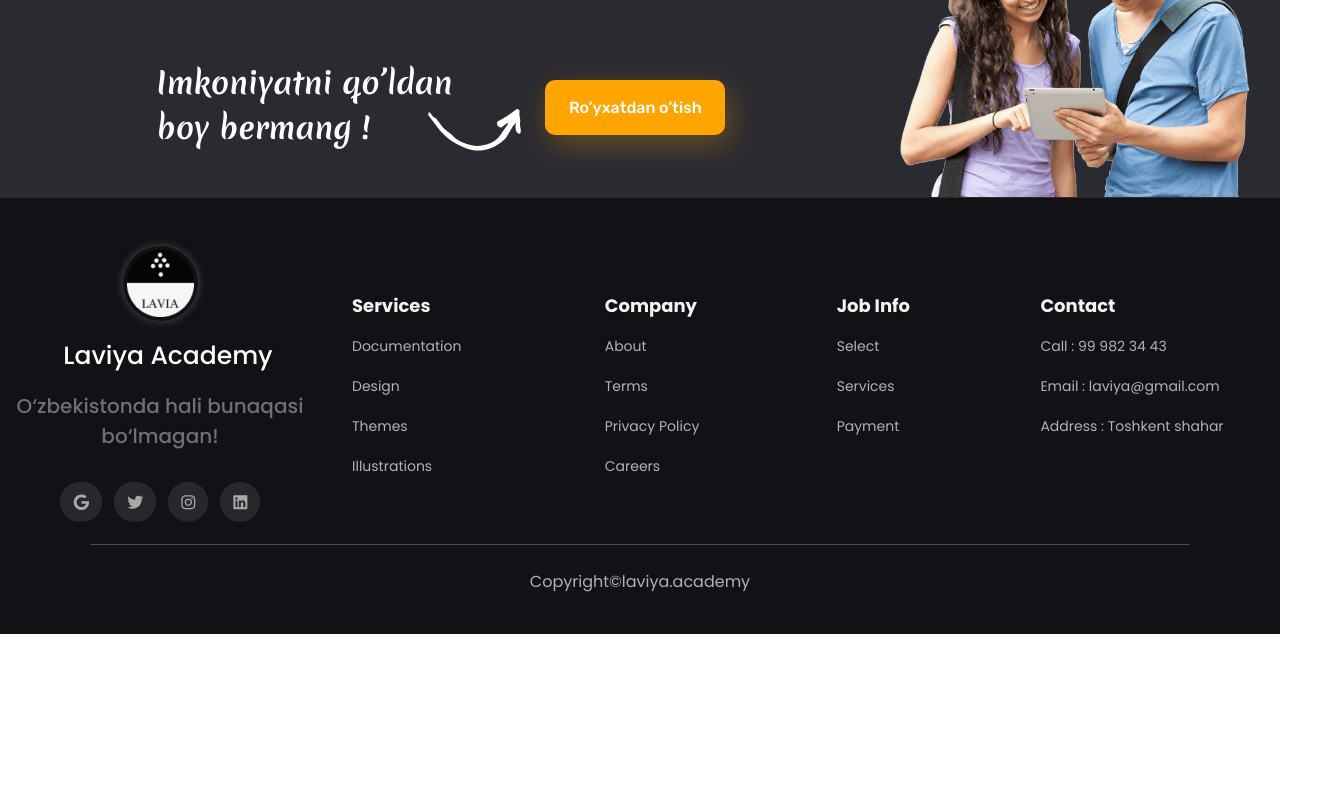
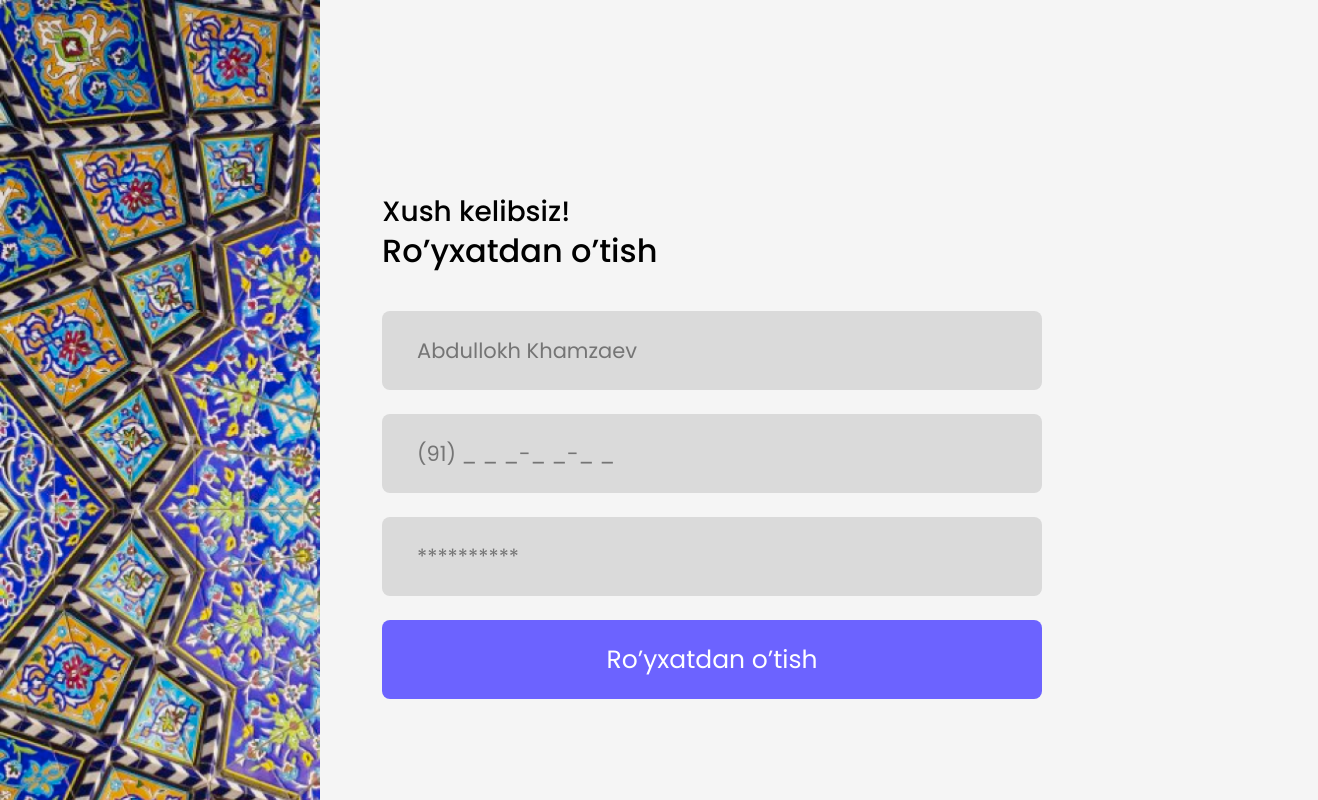
Before and after one commit to Abdullokh-dev/AK-Lavia-Academy, a Vue app: page /register in a window 1280 px wide. Shown: the whole page, 1318 px wide, since content can reach past the window. Built offline with nearby package versions, Linux system fonts and the light colour scheme.

Commit message:
Register Page

```diff
--- a/src/App.vue
+++ b/src/App.vue
@@ -1,7 +1,6 @@
 <template>
   <div class="container-fluid">
     <RouterView/>
-  <Footer />
   </div>
 </template>
 
--- a/src/components/Header.vue
+++ b/src/components/Header.vue
@@ -9,7 +9,7 @@
       <span class="list-item" @click="academy">Akademiya</span>
     </div>
     <div class="col d-none d-md-block d-flex justify-content-end me-sm-0 me-lg-5">
-      <button class="register-button"> Ro'yxatdan o'tish </button>
+      <button class="register-button" @click="register"> Ro'yxatdan o'tish </button>
     </div>
     <div class="col d-block d-md-none d-flex justify-content-end">
       <button class="show-btn" data-bs-toggle="collapse" data-bs-target="#navbarNav">
@@ -18,11 +18,11 @@
     </div>
     <div class="collapse navbar-collapse" id="navbarNav">
         <ul class="lists-group lists-toggled">
-          <li><span class="list-item">Bosh sahifa</span></li>
-          <li><span class="list-item">Qabul</span></li>
-          <li><span class="list-item">Akademiya</span></li>
+          <li><span class="list-item" @click="home">Bosh sahifa</span></li>
+          <li><span class="list-item" @click="reception">Qabul</span></li>
+          <li><span class="list-item" @click="academy">Akademiya</span></li>
           <hr />
-          <li><span class="list-item">Ro’yxatdan o’tish</span></li>
+          <li><span class="list-item" @click="register">Ro’yxatdan o’tish</span></li>
         </ul>
     </div>
   </div>
@@ -40,6 +40,9 @@ export default {
     },
     academy() {
       this.$router.push('/academy')
+    },
+    register() {
+      this.$router.push('/register')
     }
   },
   props: {
--- a/src/components/HomePageContent.vue
+++ b/src/components/HomePageContent.vue
@@ -277,7 +277,6 @@
     <div class="resp-curl">
       <img alt="#" class="bg-curl" src="../assets/images/curly-bg-9.png" width="200">
     </div>
-
   </div>
 </template>
 
--- a/src/pages/Home.vue
+++ b/src/pages/Home.vue
@@ -1,14 +1,16 @@
 <template>
     <Banner />
     <HomePageContent />
+    <Footer />
 </template>
 
 <script>
 import Banner from "../components/Banner.vue";
 import HomePageContent from "../components/HomePageContent.vue";
+import Footer from "../components/Footer.vue";
 export default {
     name: "Home",
-  components: {HomePageContent, Banner}
+  components: {Footer, HomePageContent, Banner}
 }
 </script>
 
--- a/src/pages/Reception.vue
+++ b/src/pages/Reception.vue
@@ -233,16 +233,17 @@
         </div>
       </div>
     </div>
-
   </div>
+  <Footer />
 </template>
 
 <script>
 import Header from "../components/Header.vue";
+import Footer from "../components/Footer.vue";
 
 export default {
   name: "Reception",
-  components: {Header}
+  components: {Footer, Header}
 }
 </script>
 
--- /dev/null
+++ b/src/pages/Register.vue
@@ -0,0 +1,156 @@
+<template>
+  <div class="row">
+
+    <div class="col-12 col-lg-3 p-0">
+      <div class="image-box"></div>
+    </div>
+
+    <div class="col-12 col-lg-9">
+      <div class="col-12 d-xxl-flex justify-content-xxl-center">
+        <div class="text-1">Xush kelibsiz!</div>
+      </div>
+
+      <div class="col-12 d-xxl-flex justify-content-xxl-center">
+        <div class="text-2">Ro’yxatdan o’tish</div>
+      </div>
+
+      <div class="col-12 text-center input-box mt-5 d-xxl-flex justify-content-xxl-center">
+        <input placeholder="Abdullokh Khamzaev" type="text">
+      </div>
+
+      <div class="col-12 text-center input-box mt-4 d-xxl-flex justify-content-xxl-center">
+        <input placeholder="(91) _ _ _-_ _-_ _" type="text">
+      </div>
+
+      <div class="col-12 text-center input-box mt-4 d-xxl-flex justify-content-xxl-center">
+        <input placeholder="**********" type="text">
+      </div>
+
+      <div class="col-12 mt-4 input-box text-center">
+        <div class="btn-box">
+          <button> Ro’yxatdan o’tish</button>
+        </div>
+      </div>
+    </div>
+
+  </div>
+</template>
+
+<script>
+export default {
+  name: "Register"
+}
+</script>
+
+<style scoped>
+.image-box {
+  background-image: url("../assets/images/register/img_1.png");
+  height: 220px;
+  width: 100%;
+  background-size: cover;
+}
+
+.text-1 {
+  margin-top: 67px;
+  text-align: center;
+  color: black;
+  font-size: 21px;
+  font-weight: 500;
+  line-height: 24px;
+}
+
+.text-2 {
+  color: black;
+  text-align: center;
+  font-size: 32px;
+  font-weight: 500;
+  line-height: 24px;
+  margin-top: 15px;
+}
+
+input {
+  width: 100%;
+  max-width: 660px;
+  border: none;
+  background-color: #dadada;
+  border-radius: 3px;
+  height: 43px;
+  padding-left: 11px;
+  font-size: 13px;
+}
+
+button {
+  border: none;
+  border-radius: 8px;
+  background-color: #6C63FF;
+  color: white;
+  font-size: 15px;
+  line-height: 24px;
+  width: 100% !important;
+  max-width: 660px;
+  height: 43px;
+}
+
+.btn-box {
+  width: 100%;
+}
+
+@media only screen and (min-width: 992px) {
+  .image-box {
+    background-image: url("../assets/images/register/img.png");
+    height: 100vh;
+  }
+
+  .text-1 {
+    font-size: 28px;
+    text-align: left;
+    padding-left: 50px;
+    margin-top: 200px;
+  }
+
+  .text-2 {
+    text-align: left;
+    padding-left: 50px;
+  }
+
+  .input-box {
+    display: flex;
+    margin-left: 50px;
+  }
+
+  input {
+    height: 79px;
+    padding-left: 35px;
+    border-radius: 8px;
+    font-size: 21px;
+  }
+
+  button {
+    font-size: 25px;
+    height: 79px;
+  }
+
+  .btn-box {
+    text-align: left;
+    width: 100%;
+  }
+}
+
+@media only screen and (min-width: 1400px) {
+  input {
+    border-radius: 15px;
+    padding-left: 21px;
+  }
+
+  button {
+    font-size: 25px;
+    height: 79px;
+    border-radius: 15px;
+  }
+
+  .btn-box {
+    text-align: center;
+    width: 100%;
+  }
+}
+</style>
--- a/src/plugins/router.js
+++ b/src/plugins/router.js
@@ -13,6 +13,10 @@ const routes = [
         path: '/academy',
         component: () => import('../pages/Academy.vue')
     },
+    {
+        path: '/register',
+        component: () => import('../pages/Register.vue')
+    },
 ]
 
 const router = createRouter({
--- a/src/style.css
+++ b/src/style.css
@@ -1,4 +1,5 @@
 body {
   font-family: 'Poppins', sans-serif;
+  background-color: #F5F5F5;
   font-weight: 500;
 }
```
Also changed, not shown: src/assets/images/register/img.png (added), src/assets/images/register/img_1.png (added).
